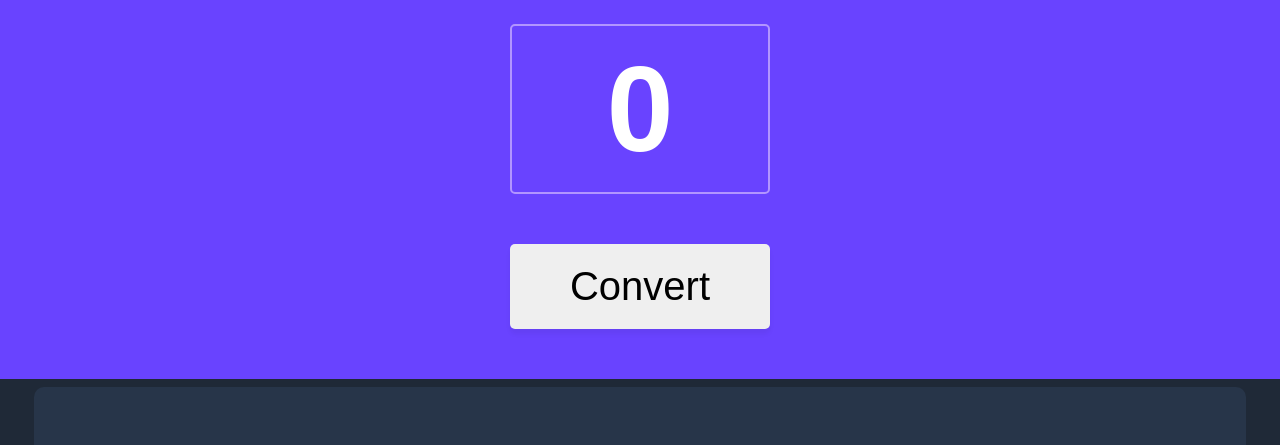
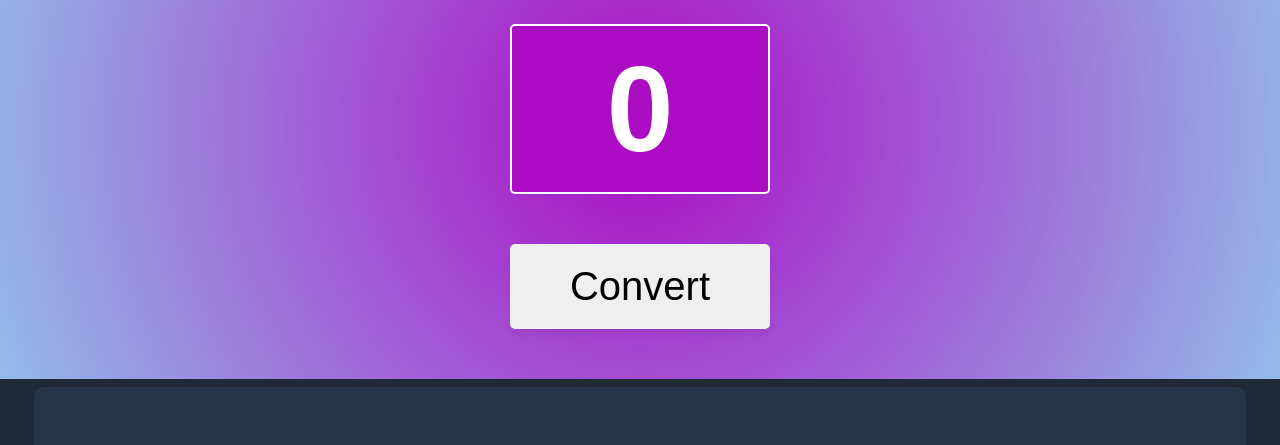
Before and after one commit to IsahiRea/unit-converter, a website built with Vite: page index.html in a window 1280 px wide. Shown: the part 128-573 px from the top of the page. Built offline with nearby package versions, Linux system fonts and the light colour scheme; a web font is replaced by a local one.

Commit message:
Updated Headers

```diff
--- a/index.css
+++ b/index.css
@@ -8,7 +8,8 @@ body {
 }
 
 .hero {
-    background-color: #6943FF;
+    background: #ac0cc4;
+    background: radial-gradient(circle, rgba(172, 12, 196, 1) 0%, rgba(148, 187, 233, 1) 100%);
     font-size: 30px;
     font-weight: 800;
 }
@@ -18,9 +19,9 @@ body {
     margin: 20px auto;
     width: 260px;
     height: 170px;
-    border: 2px solid #B295FF;
+    border: 2px solid #FFFFFF;
     border-radius: 5px;
-    background: #6943FF;
+    background: #ac0cc4;
     font-size: 120px;
     text-align: center;
     color: #FFFFFF;
```
